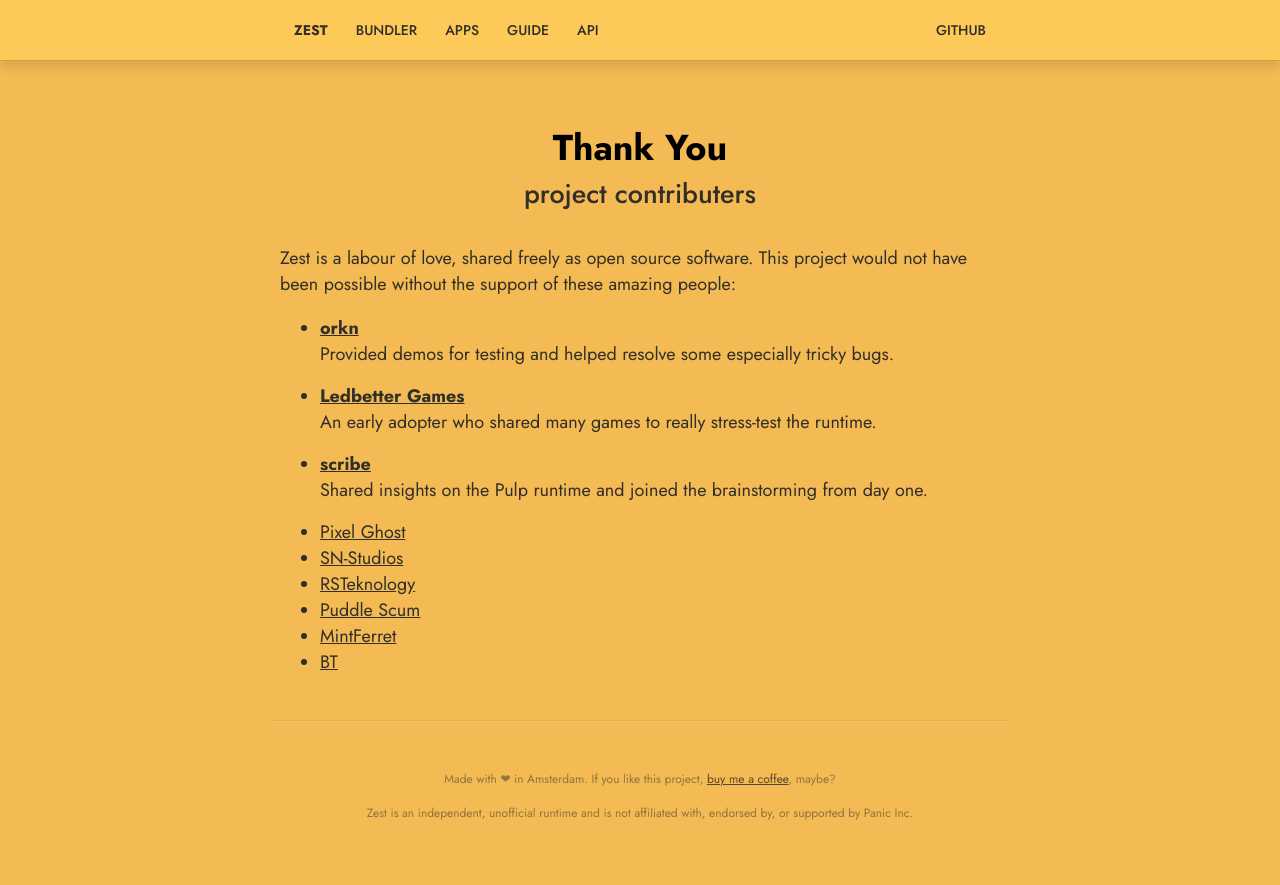
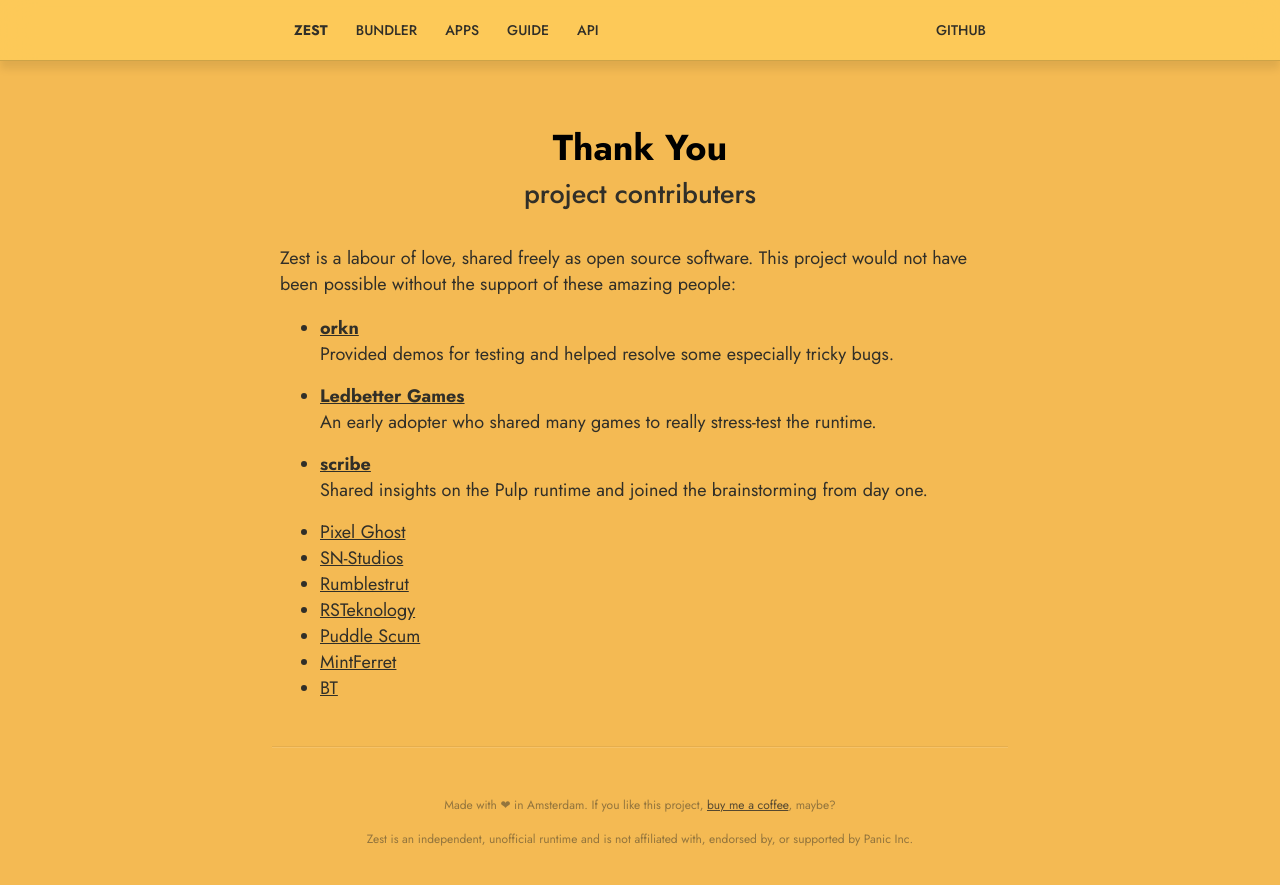
Before and after one commit to tkers/zest, a Jekyll site: the page built from thanks.md, in a window 1280 px wide. Shown: the top 885 px of the page. Built offline with Jekyll 4.4.1, drawn with Linux system fonts in a browser that asks for light colours; our own code applies the rules of GitHub Pages for plain Markdown files.

Commit message:
Update contributers

```diff
--- a/thanks.md
+++ b/thanks.md
@@ -15,6 +15,7 @@
 
 - [Pixel Ghost](https://pixelghost.uk)
 - [SN-Studios](https://sn-studios.itch.io)
+- [Rumblestrut](https://rumblestrut.itch.io)
 - [RSTeknology](https://robertsteeber.itch.io)
 - [Puddle Scum](https://puddle-scum.itch.io)
 - [MintFerret](https://mintferret.itch.io)
```
